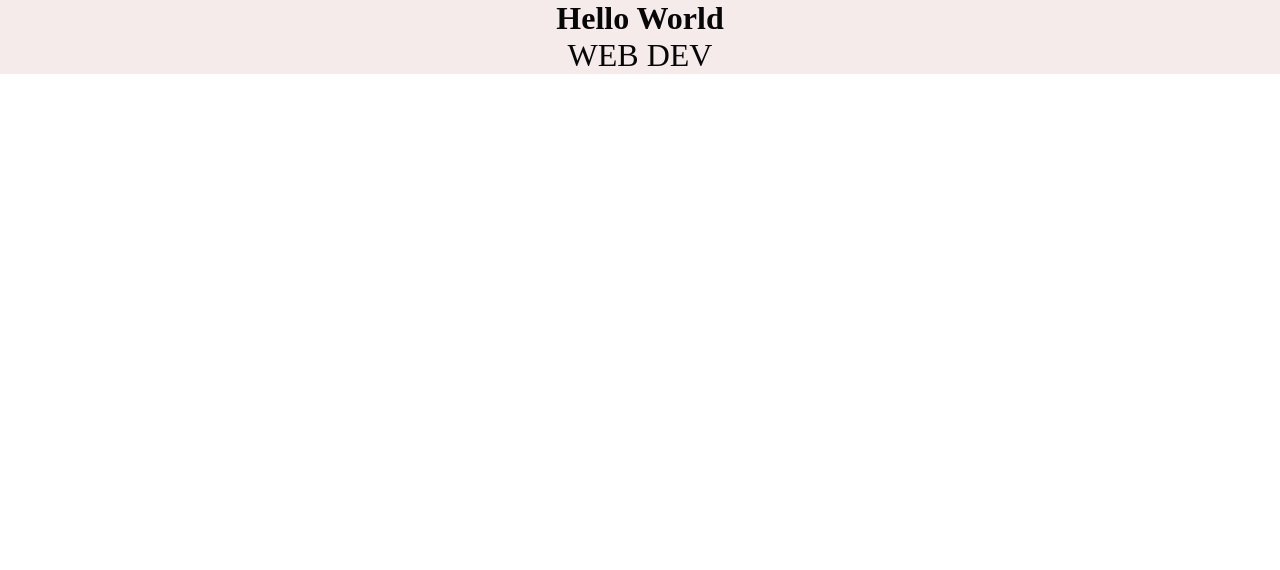
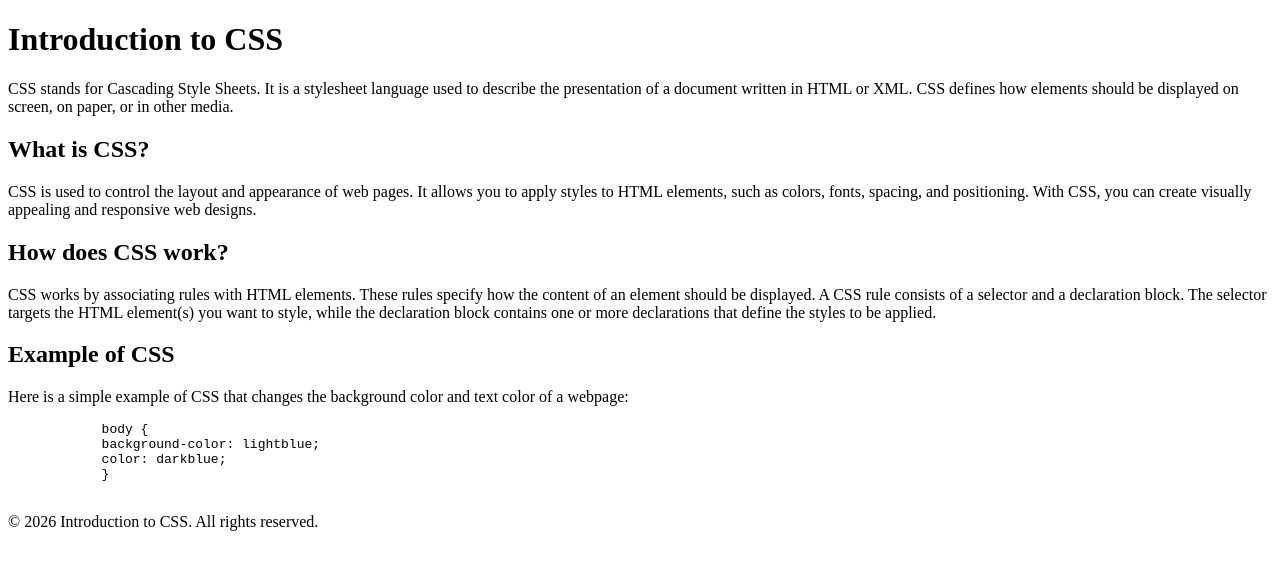
Before and after one commit to NewCodeCrafters/frontend-febuary-2026-, a plain HTML site: page Html/index.html in a window 1280 px wide. Drawn offline with Linux system fonts and the light colour scheme.

Commit message:
css box model

```diff
--- /dev/null
+++ b/Html/box.css
@@ -0,0 +1,22 @@
+* {
+    margin:0;
+    padding: 0;
+    box-sizing: border-box;
+}
+
+.box-1 {
+    width: 100px;
+    height: 100px;
+    background-color: lightblue;
+   padding: 10px 15px 20px 25px;
+   margin: 10px 15px 20px 25px;
+  /* border-color:green;
+  border-width: 10px;
+  border-style: solid; */
+  border: 10px solid green;
+   /* margin-top: 40px;
+   margin-left: 80px; */
+   border-top: dotted red 20px;
+   border-radius: 99999px;
+   box-sizing: border-box;
+}
--- a/Html/index.html
+++ b/Html/index.html
@@ -15,13 +15,35 @@
     </style> -->
 </head>
 <body>
-    <div class="head">
-            <h1>Hello World</h1>
+  <div class="header">
+    <h1>Introduction to CSS</h1>
+    <p>CSS stands for Cascading Style Sheets. It is a stylesheet language used to describe the presentation of a document written in HTML or XML. CSS defines how elements should be displayed on screen, on paper, or in other media.</p>
+  </div>
+  <div class="main">
+    <main>
+        <h2>What is CSS?</h2>
+        <p>CSS is used to control the layout and appearance of web pages. It allows you to apply styles to HTML elements, such as colors, fonts, spacing, and positioning. With CSS, you can create visually appealing and responsive web designs.</p>
 
-    </div>
+        <h2>How does CSS work?</h2>
+        <p>CSS works by associating rules with HTML elements. These rules specify how the content of an element should be displayed. A CSS rule consists of a selector and a declaration block. The selector targets the HTML element(s) you want to style, while the declaration block contains one or more declarations that define the styles to be applied.</p>
 
-    <div id="marvin">
-        <p>WEB DEV</p>
+        <h2>Example of CSS</h2>
+        <p>Here is a simple example of CSS that changes the background color and text color of a webpage:</p>
+        <pre>
+            body {
+            background-color: lightblue;
+            color: darkblue;
+            }
+        </pre>
+    </main>
+
+
+  </div>
+
+   <div class="footer">
+        <footer>
+            <p>&copy; 2026 Introduction to CSS. All rights reserved.</p>
+        </footer>
     </div>
 </body>
 </html>
--- a/Html/style.css
+++ b/Html/style.css
@@ -1,24 +1,34 @@
-* {
+/* * {
     margin: 0;
     padding: 0;
     box-sizing: border-box;
 }
 
-h1 {
-    color: white;
+.header {
     background: black;
+    color: whitesmoke;
+    font-family: 'Segoe UI', Tahoma, Geneva, Verdana, sans-serif;
     text-align: center;
+    padding: 20px 0;
 }
 
-.head h1 {
-    background: rgb(245, 235, 235);
-    color: rgb(7, 7, 7);
-    text-align: center;
+.main {
+    display: flex;
+    justify-content: center;
+    align-items: center;
+    height: 80vh;
+    background: violet;
+}
+.main h2 {
+    font-size: 3rem;
+    color: black;
+
 }
 
-#marvin {
-    background: rgb(245, 235, 235);
-    color: rgb(7, 7, 7);
+.footer {
+    background: black;
+    color: whitesmoke;
+    font-family: 'Segoe UI', Tahoma, Geneva, Verdana, sans-serif;
     text-align: center;
-    font-size: 2rem;
-}
+    padding: 10px 0;
+} */
```
Also changed, not shown: Html/box.html (added, +13 -0 lines).
